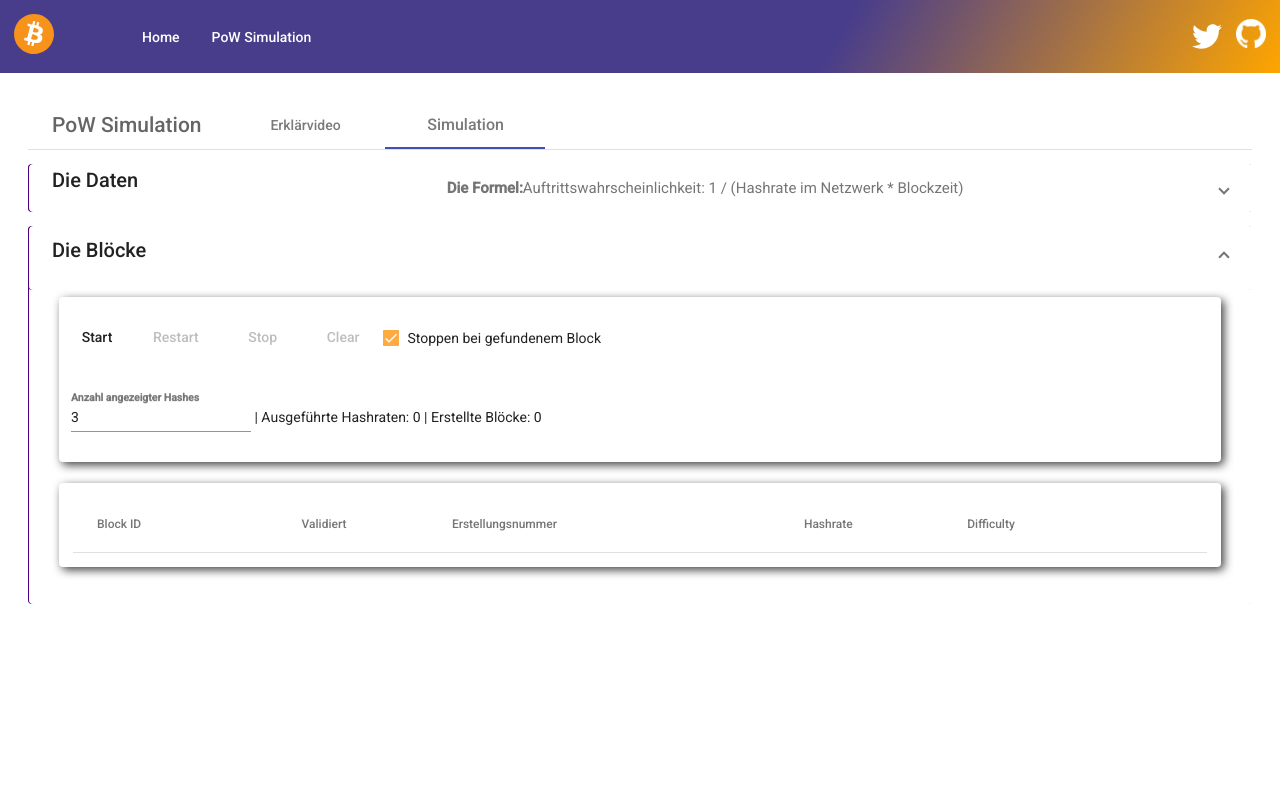
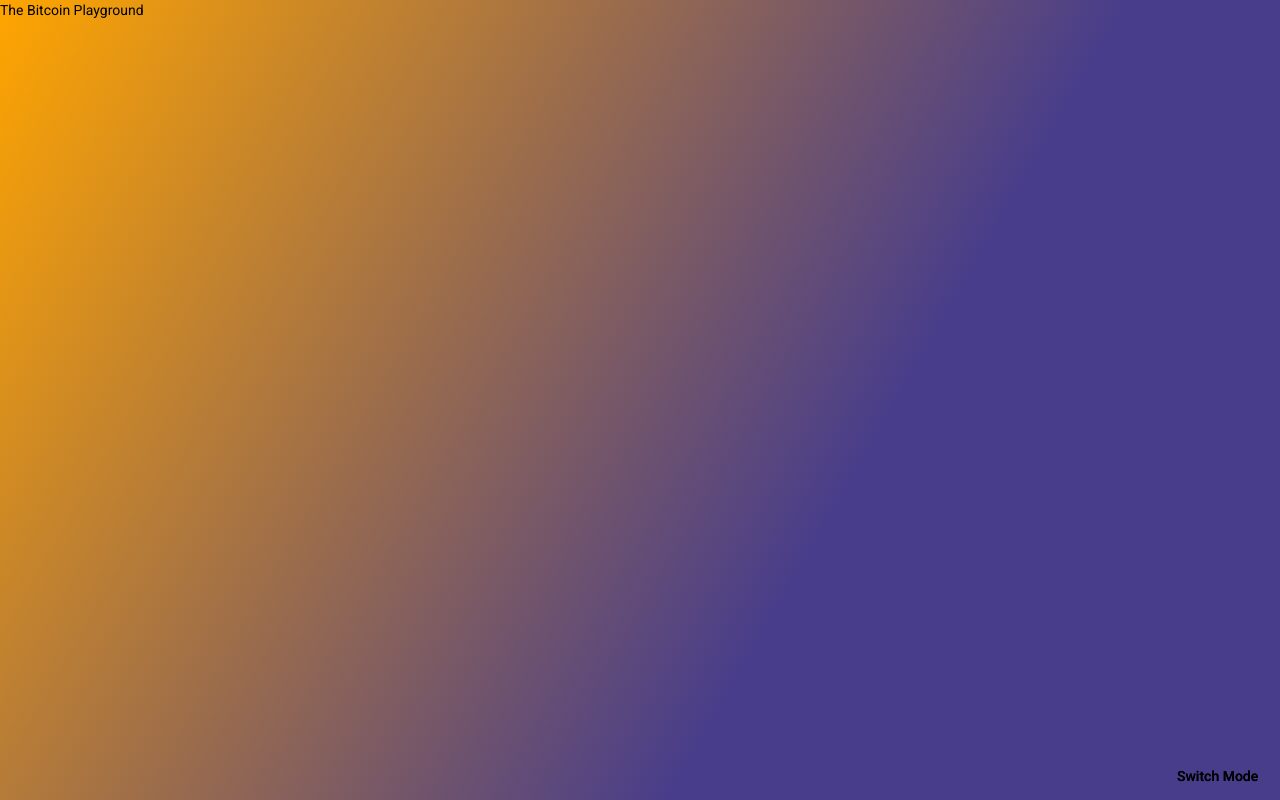
Before and after one commit to MyKaez/btc-playground, an Angular app: page /pow in a window 1280 px wide. Built offline with nearby package versions, Linux system fonts and the light colour scheme.

Commit message:
added simple view

```diff
--- a/src/app/app.component.html
+++ b/src/app/app.component.html
@@ -1,3 +1,7 @@
+<div *ngIf="simpleView" class="simple-view">
+  <app-simple-view [app]="this"></app-simple-view>
+</div>
+<div *ngIf="!simpleView">
   <div class="toolbar" role="banner">
     <div class="logo">
       <img width="40" alt="{{title}}" src="../assets/bitcoin-btc-logo.svg" />
@@ -15,7 +19,10 @@
       </a>
     </div>
   </div>
-
   <div class="content" role="main">
     <router-outlet></router-outlet>
   </div>
+</div>
+<div class="switch-mode">
+  <button mat-button (click)="switchMode()">Switch Mode</button>
+</div>
--- a/src/app/app.component.scss
+++ b/src/app/app.component.scss
@@ -5,6 +5,21 @@
     display: flex;
     align-items: center;
     align-content: space-between;
+}
+
+.simple-view {
+    width: 100%;
+    height: 100%;
+}
+
+.switch-mode {
+    background: 0;
+    position: fixed;
+    right: 0px;
+    bottom: 0px;
+    width: 8em;
+    height: 2.5em;
+    padding: 0.5em;
 }
 
 .logo {
--- a/src/app/app.component.ts
+++ b/src/app/app.component.ts
@@ -7,10 +7,16 @@ import { Router } from '@angular/router';
   styleUrls: ['./app.component.scss', './materials.scss']
 })
 export class AppComponent {
-  title = 'The Bitcoin Playground';
+
+  title: string = 'The Bitcoin Playground';
+  simpleView: boolean = true;
 
   constructor(private router: Router) {
 
+  }
+
+  switchMode() {
+    this.simpleView = !this.simpleView;
   }
 
   navigateTo(link: string): void {
--- a/src/app/app.module.ts
+++ b/src/app/app.module.ts
@@ -15,13 +15,15 @@ import { MatExpansionModule } from '@angular/material/expansion';
 import { BrowserAnimationsModule } from '@angular/platform-browser/animations';
 import { VidComponent } from './simulators/vid/vid.component';
 import { HomeComponent } from './home/home.component';
+import { SimpleViewComponent } from './simple-view/simple-view.component';
 
 @NgModule({
   declarations: [
     AppComponent,
     PowComponent,
     VidComponent,
-    HomeComponent
+    HomeComponent,
+    SimpleViewComponent
   ],
   imports: [
     BrowserModule,
--- /dev/null
+++ b/src/app/simple-view/simple-view.component.html
@@ -0,0 +1,8 @@
+<div class="body">
+
+    {{app?.title}}
+
+    <div class="switch-mode">
+        <button mat-button (click)="switchMode()">Switch Mode</button>
+    </div>
+</div>
--- /dev/null
+++ b/src/app/simple-view/simple-view.component.scss
@@ -0,0 +1,5 @@
+div {
+    width: 100%;
+    height: 100%;
+    background: linear-gradient(120deg, orange 0%, darkslateblue 65%, darkslateblue 100%);
+}
--- /dev/null
+++ b/src/app/simple-view/simple-view.component.ts
@@ -0,0 +1,20 @@
+import { Component, Input, OnInit } from '@angular/core';
+import { AppComponent } from '../app.component';
+
+@Component({
+  selector: 'app-simple-view',
+  templateUrl: './simple-view.component.html',
+  styleUrls: ['./simple-view.component.scss', '../materials.scss', '../app.component.scss']
+})
+export class SimpleViewComponent implements OnInit {
+  constructor() { }
+
+  @Input() app: AppComponent | undefined;
+
+  ngOnInit(): void {
+  }
+
+  switchMode(): void {
+    this.app!.switchMode();
+  }
+}
```
Also changed, not shown: 1 other file (tests, documents, lock files or other folders). Lines whose indentation alone changed are shown as unchanged.
